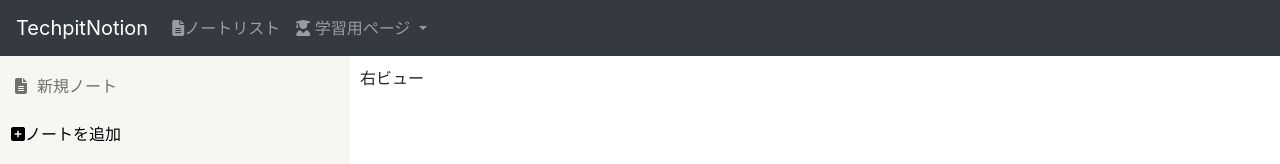
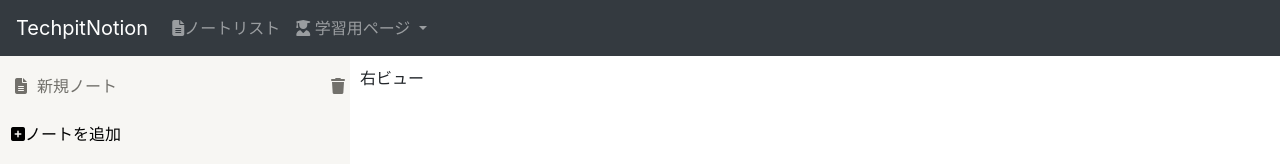
Before and after one commit to amam2442/memo-vue, a Vue app: page /main in a window 1280 px wide. Both pictures are taken after a click on the button "ノートを追加". Shown: the top 164 px of the page. Built offline with nearby package versions, Linux system fonts and the light colour scheme.

Commit message:
削除ボタン機能を追加

```diff
--- a/src/components/MainPage.vue
+++ b/src/components/MainPage.vue
@@ -1,19 +1,22 @@
 <template>
   <div class="main-page">
-    <div class="left-menu">
+    <div class="left-menu" @click.self="onEditNoteEnd()">
        <!-- ノートリスト -->
        <div class="note" v-for="note in noteList" v-bind:key="note.id">
         <div class="note-icon">
           <i class="fas fa-file-alt"></i>
         </div>
         <div class="note-name">{{note.name}}</div>
+        <div class="button-icon" @click="onClickDelete(note)">
+        <i class="fas fa-trash"></i>
+      </div>
       </div>
       <!-- ノート追加ボタン -->
       <button class="transparent" @click="onClickButtonAdd">
         <i class="fas fa-plus-square"></i>ノートを追加
       </button>
     </div>
-    <div class="right-view">
+    <div class="right-view" @click.self="onEditNoteEnd()">
       右ビュー
     </div>
   </div>
@@ -33,6 +36,20 @@ export default {
         id : new Date().getTime().toString(16),
         name : `新規ノート`,
       })
+    },
+    onClickDelete : function(deleteNote) {
+      const index = this.noteList.indexOf(deleteNote);
+      this.noteList.splice(index, 1);
+    },
+    onEditNoteStart : function(editNote) {
+      for (let note of this.noteList) {
+        note.editing = (note.id === editNote.id);
+      }
+    },
+    onEditNoteEnd : function() {
+      for (let note of this.noteList) {
+          note.editing = false;
+      }
     },
   },
 }
--- /dev/null
+++ b/src/components/parts/NoteItem.vue
@@ -0,0 +1,48 @@
+<template>
+  <div class="note">
+    <div class="note-icon">
+      <i class="fas fa-file-alt"></i>
+    </div>
+    <div class="note-name">{{note.name}}</div>
+  </div>
+  <div class="button-icon">
+        <i class="fas fa-sitemap"></i>
+      </div>
+      <div class="button-icon">
+        <i class="fas fa-plus-circle"></i>
+      </div>
+      <div class="button-icon">
+        <i class="fas fa-edit"></i>
+      </div>
+      <div class="button-icon">
+      <div class="button-icon" @click="onClickDelete(note)">
+        <i class="fas fa-trash"></i>
+      </div>
+    </div>
+</template>
+
+<script>
+export default {
+  name: 'NoteItem',
+  props: [
+    'note',
+  ],
+}
+</script>
+
+<style scoped lang="scss">
+.note {
+  margin: 10px 0;
+  display: flex;
+  align-items: center;
+  padding: 5px;
+  color: rgba(25, 23, 17, 0.6);
+  .note-icon {
+    margin-left: 10px;
+  }
+  .note-name {
+    width: 100%;
+    padding: 3px 10px;
+  }
+}
+</style>
```
